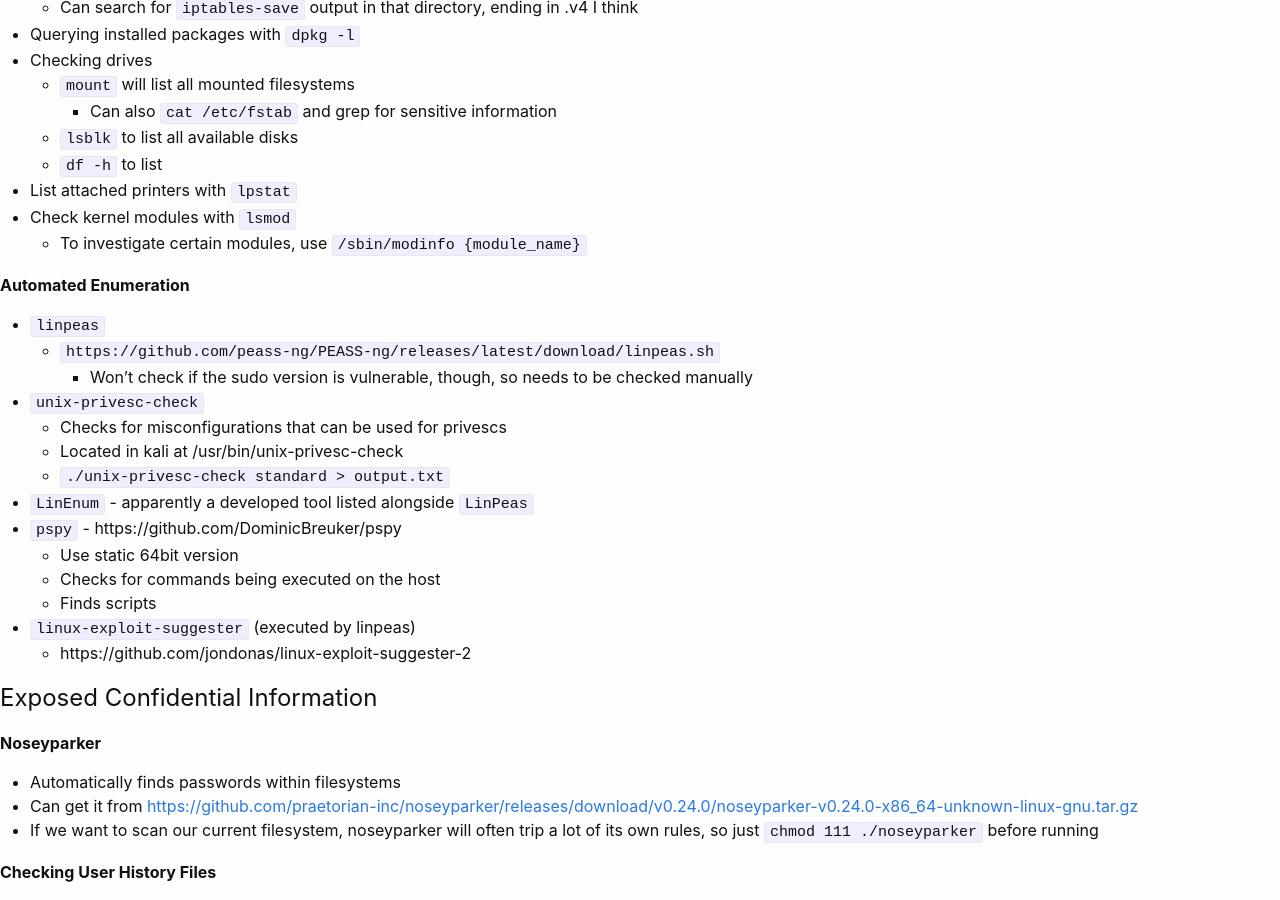
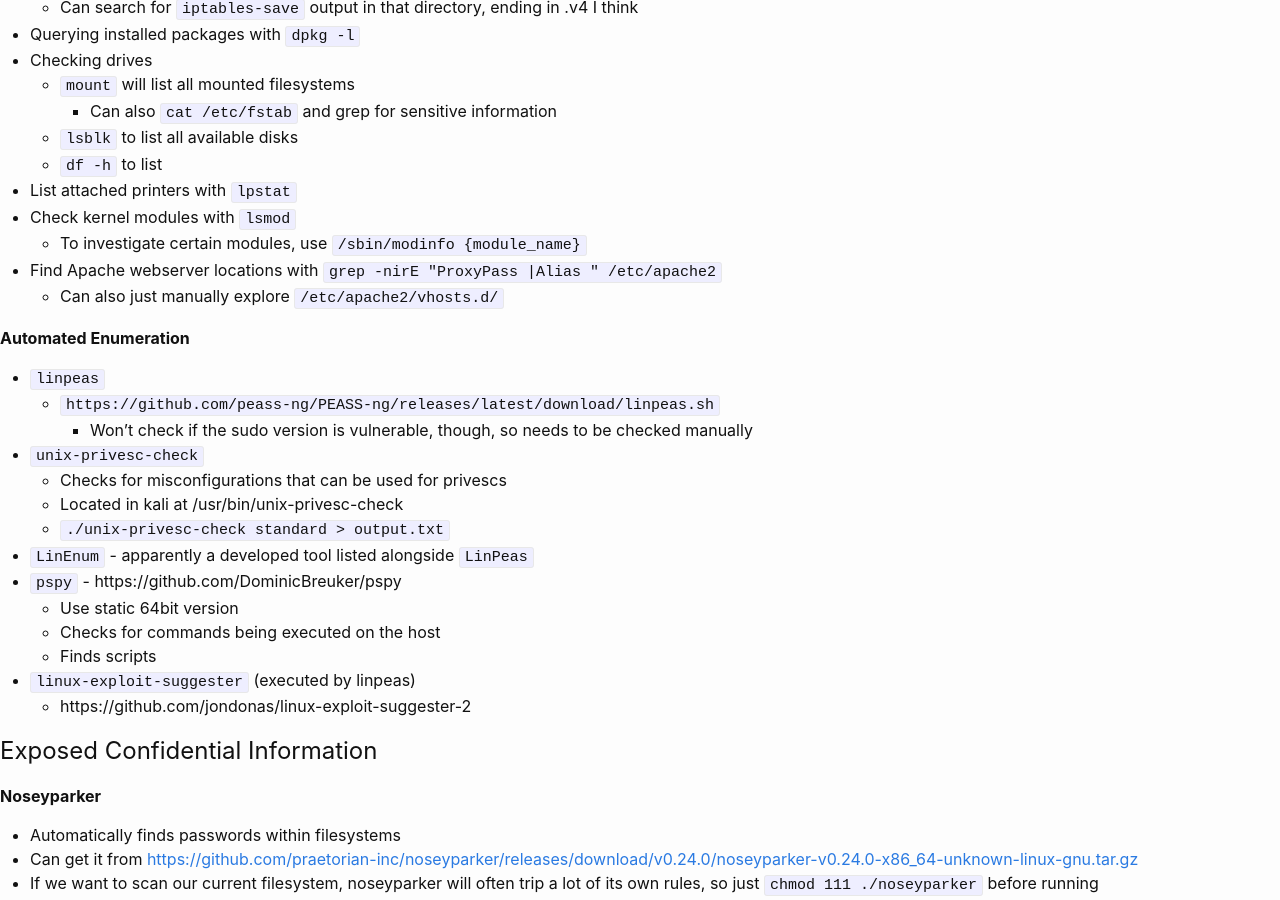
Before and after one commit to KhaelK138/KhaelK138.github.io, a Jekyll site: the page built from markdown/LinuxPrivilegeEscalation.md, in a window 1280 px wide and 900 px high, scrolled down 636 px. Built offline with Jekyll 4.4.1, drawn with Linux system fonts in a browser that asks for light colours.

Commit message:
updated notes a bit

```diff
--- a/markdown/LinuxPrivilegeEscalation.md
+++ b/markdown/LinuxPrivilegeEscalation.md
@@ -35,6 +35,8 @@
 - List attached printers with `lpstat`
 - Check kernel modules with `lsmod`
 	- To investigate certain modules, use `/sbin/modinfo {module_name}`
+- Find Apache webserver locations with `grep -nirE "ProxyPass |Alias " /etc/apache2`
+  - Can also just manually explore `/etc/apache2/vhosts.d/`
 
 **Automated Enumeration**
 - `linpeas`
```
Also changed, not shown: markdown/RedTeamingCCDC.md (+1 -0 lines).
